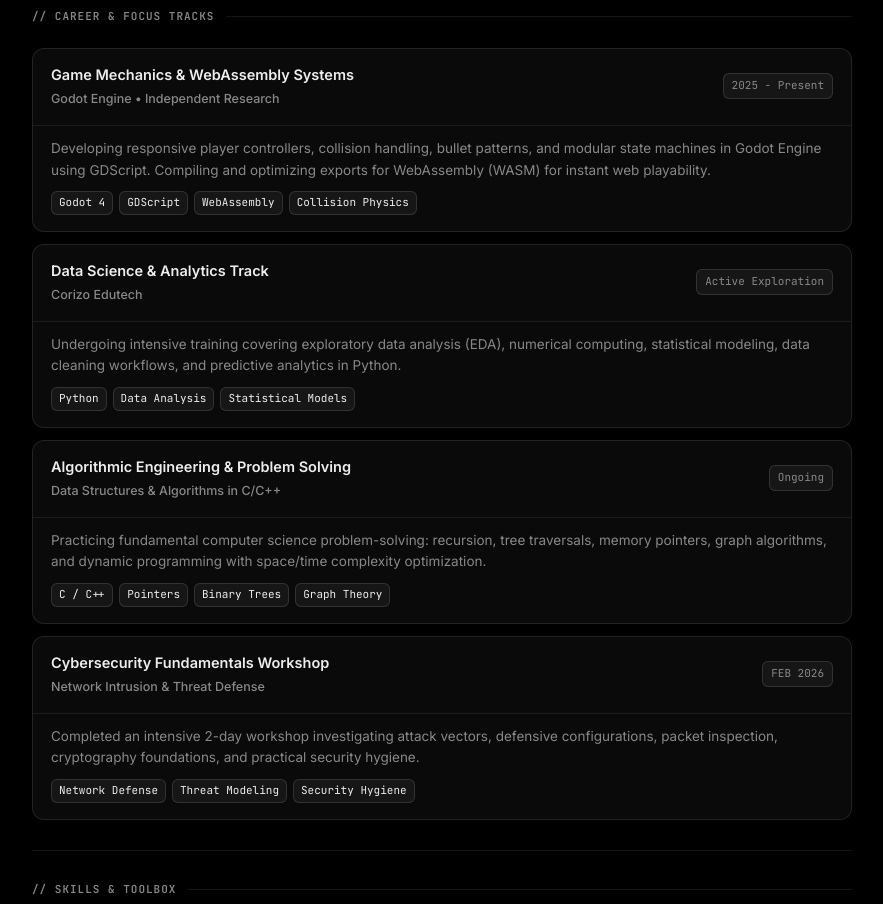
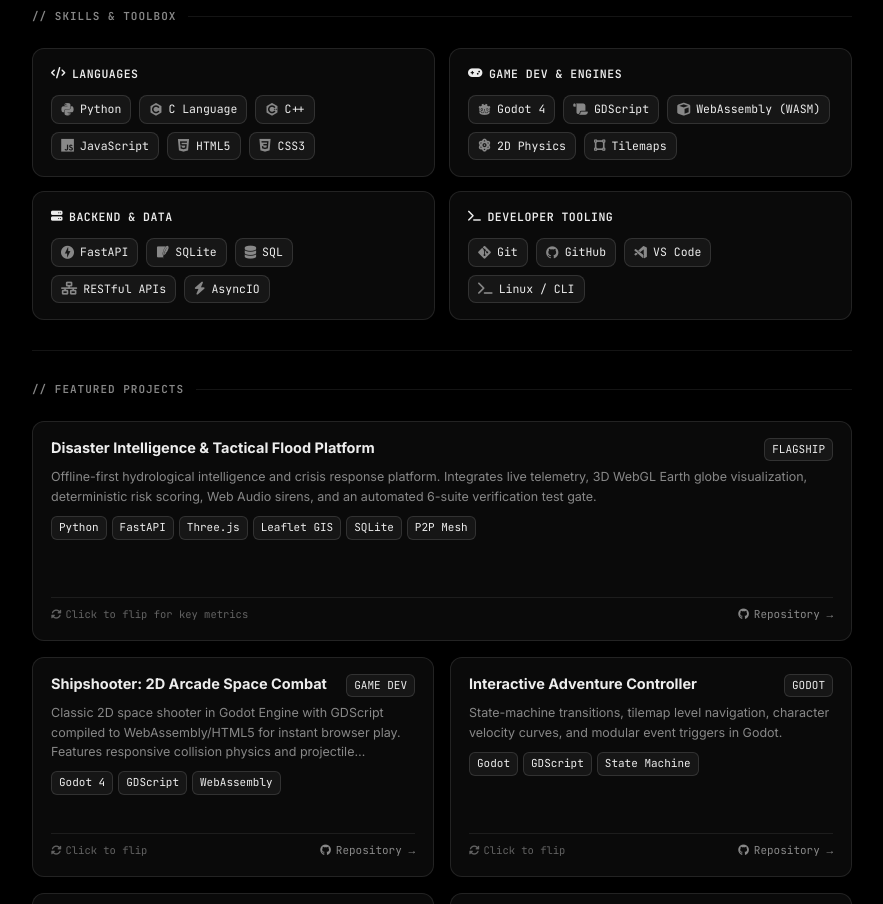
Before and after one commit to ayusharma1601/My_Portfolio, a plain HTML site: page index.html in a window 1280 px wide. Shown: the part 940-1844 px from the top of the page, without its empty margins (198-1081 px from the left). Drawn offline with nearby package versions, Linux system fonts and the light colour scheme.

Commit message:
Remove career and experience section since user has no formal experience

```diff
--- a/index.html
+++ b/index.html
@@ -35,7 +35,6 @@
             <nav>
                 <ul class="nav-links">
                     <li><a href="#about" class="nav-item-link active">ABOUT</a></li>
-                    <li><a href="#experience" class="nav-item-link">EXP</a></li>
                     <li><a href="#skills" class="nav-item-link">SKILLS</a></li>
                     <li><a href="#projects" class="nav-item-link">PROJECTS</a></li>
                     <li><a href="#contact" class="nav-item-link">CONTACT</a></li>
@@ -165,94 +164,6 @@
                 <p>
                     Whether compiling Godot game loops into WebAssembly for smooth in-browser execution, implementing hydrological emergency intelligence systems in FastAPI, or solving algorithmic graph and pointer puzzles in C/C++, I strive to build intuitive, high-performance software.
                 </p>
-            </div>
-        </section>
-
-        <!-- Career & Tracks Section (ad1tya.me // CAREER & EXPERIENCE) -->
-        <section id="experience" class="section-wrapper">
-            <div class="section-header-row">
-                <span class="section-tag-text">// CAREER &amp; FOCUS TRACKS</span>
-                <div class="section-line"></div>
-            </div>
-
-            <div class="experience-list">
-                <!-- Track 1: Game Dev & WebAssembly -->
-                <div class="experience-card">
-                    <div class="exp-header">
-                        <div class="exp-title-group">
-                            <h3>Game Mechanics &amp; WebAssembly Systems</h3>
-                            <div class="exp-org">Godot Engine &bull; Independent Research</div>
-                        </div>
-                        <span class="exp-badge-date">2025 - Present</span>
-                    </div>
-                    <div class="exp-content">
-                        Developing responsive player controllers, collision handling, bullet patterns, and modular state machines in Godot Engine using GDScript. Compiling and optimizing exports for WebAssembly (WASM) for instant web playability.
-                        <div class="exp-tags">
-                            <span class="tag-badge">Godot 4</span>
-                            <span class="tag-badge">GDScript</span>
-                            <span class="tag-badge">WebAssembly</span>
-                            <span class="tag-badge">Collision Physics</span>
-                        </div>
-                    </div>
-                </div>
-
-                <!-- Track 2: Data Science Track -->
-                <div class="experience-card">
-                    <div class="exp-header">
-                        <div class="exp-title-group">
-                            <h3>Data Science &amp; Analytics Track</h3>
-                            <div class="exp-org">Corizo Edutech</div>
-                        </div>
-                        <span class="exp-badge-date">Active Exploration</span>
-                    </div>
-                    <div class="exp-content">
-                        Undergoing intensive training covering exploratory data analysis (EDA), numerical computing, statistical modeling, data cleaning workflows, and predictive analytics in Python.
-                        <div class="exp-tags">
-                            <span class="tag-badge">Python</span>
-                            <span class="tag-badge">Data Analysis</span>
-                            <span class="tag-badge">Statistical Models</span>
-                        </div>
-                    </div>
-                </div>
-
-                <!-- Track 3: DSA Mastery -->
-                <div class="experience-card">
-                    <div class="exp-header">
-                        <div class="exp-title-group">
-                            <h3>Algorithmic Engineering &amp; Problem Solving</h3>
-                            <div class="exp-org">Data Structures &amp; Algorithms in C/C++</div>
-                        </div>
-                        <span class="exp-badge-date">Ongoing</span>
-                    </div>
-                    <div class="exp-content">
-                        Practicing fundamental computer science problem-solving: recursion, tree traversals, memory pointers, graph algorithms, and dynamic programming with space/time complexity optimization.
-                        <div class="exp-tags">
-                            <span class="tag-badge">C / C++</span>
-                            <span class="tag-badge">Pointers</span>
-                            <span class="tag-badge">Binary Trees</span>
-                            <span class="tag-badge">Graph Theory</span>
-                        </div>
-                    </div>
-                </div>
-
-                <!-- Track 4: Cybersecurity -->
-                <div class="experience-card">
-                    <div class="exp-header">
-                        <div class="exp-title-group">
-                            <h3>Cybersecurity Fundamentals Workshop</h3>
-                            <div class="exp-org">Network Intrusion &amp; Threat Defense</div>
-                        </div>
-                        <span class="exp-badge-date">FEB 2026</span>
-                    </div>
-                    <div class="exp-content">
-                        Completed an intensive 2-day workshop investigating attack vectors, defensive configurations, packet inspection, cryptography foundations, and practical security hygiene.
-                        <div class="exp-tags">
-                            <span class="tag-badge">Network Defense</span>
-                            <span class="tag-badge">Threat Modeling</span>
-                            <span class="tag-badge">Security Hygiene</span>
-                        </div>
-                    </div>
-                </div>
             </div>
         </section>
 
```
